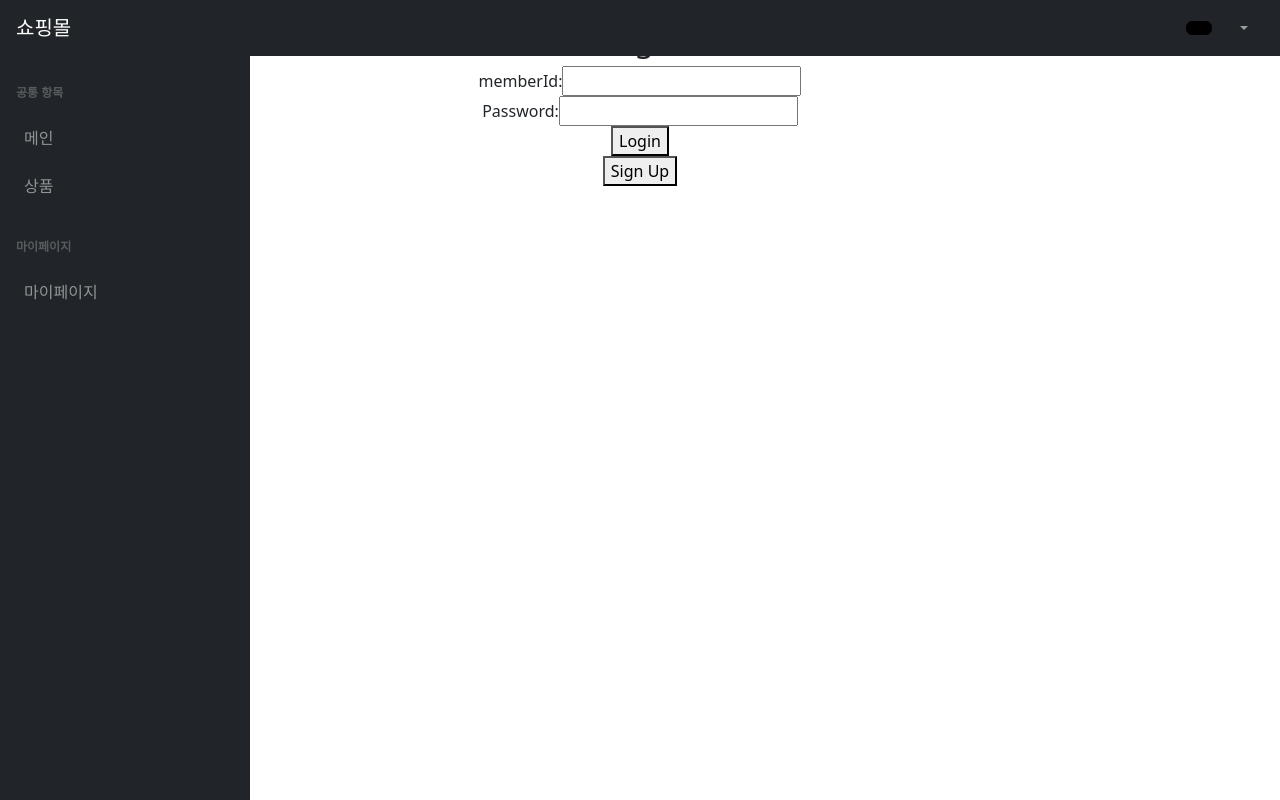
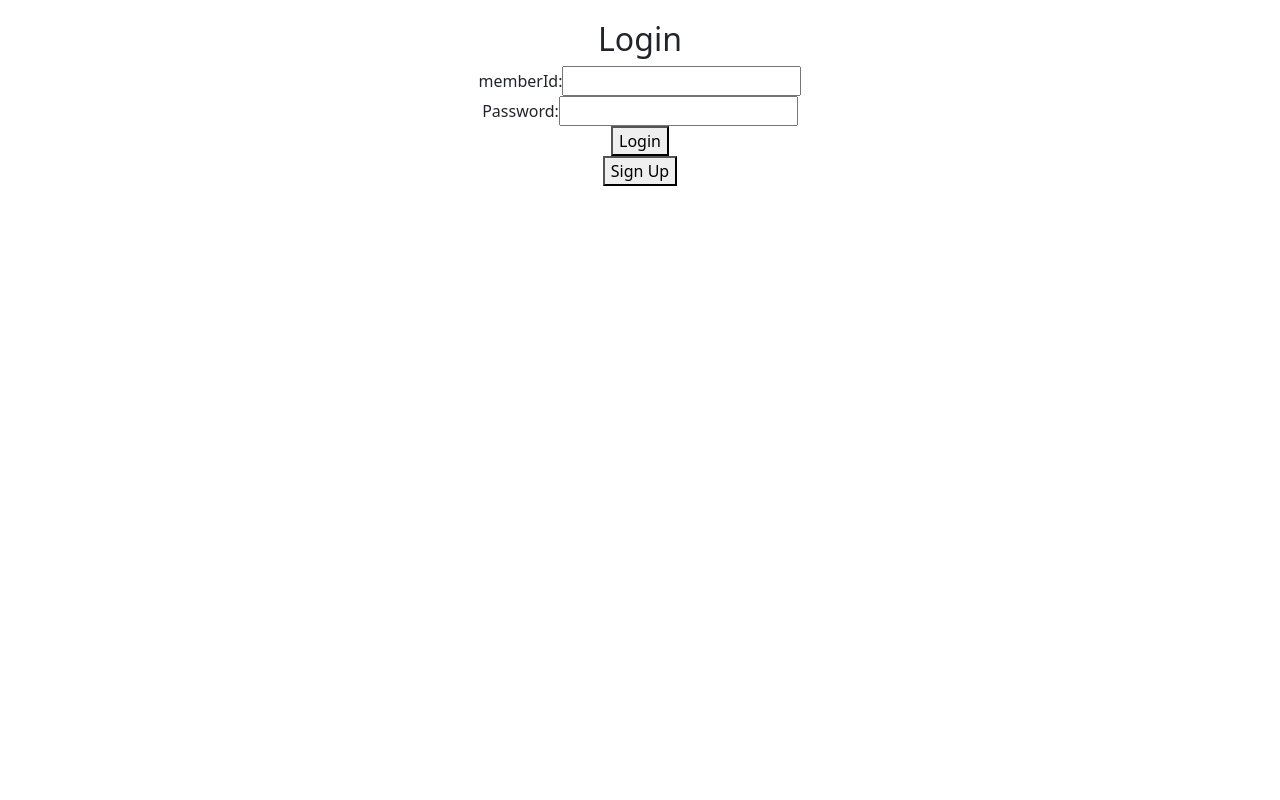
Before and after one commit to YJKBigBo/realDataMiniProject, a React (Create React App) app in the folder shoppingF/shopping/: page / in a window 1280 px wide. Built offline with nearby package versions, Linux system fonts and the light colour scheme; no server answers.

Commit message:
💄update the UI: 로그인 유무 사이드 및 네브바

```diff
--- a/shoppingF/shopping/src/App.js
+++ b/shoppingF/shopping/src/App.js
@@ -54,17 +54,19 @@ function App() {
     }
   };
 
+  const isLoggedIn = ["main", "items", "mypage"].includes(currentPage);
+
   return (
     <BrowserRouter>
-      {" "}
-      {/* Router로 App을 감싸기 */}
       <div style={{ display: "flex" }}>
-        <div className="sb-nav-fixed">
-          <Navbar />
-          <div id="layoutSidenav">
-            <Sidebar setCurrentPage={setCurrentPage} />
+        {isLoggedIn && ( // 로그인 상태일 때만 렌더링
+          <div className="sb-nav-fixed">
+            <Navbar />
+            <div id="layoutSidenav">
+              <Sidebar setCurrentPage={setCurrentPage} />
+            </div>
           </div>
-        </div>
+        )}
         <div
           className="main-container"
           style={{ flex: 1, textAlign: "center", padding: "20px" }}
```
